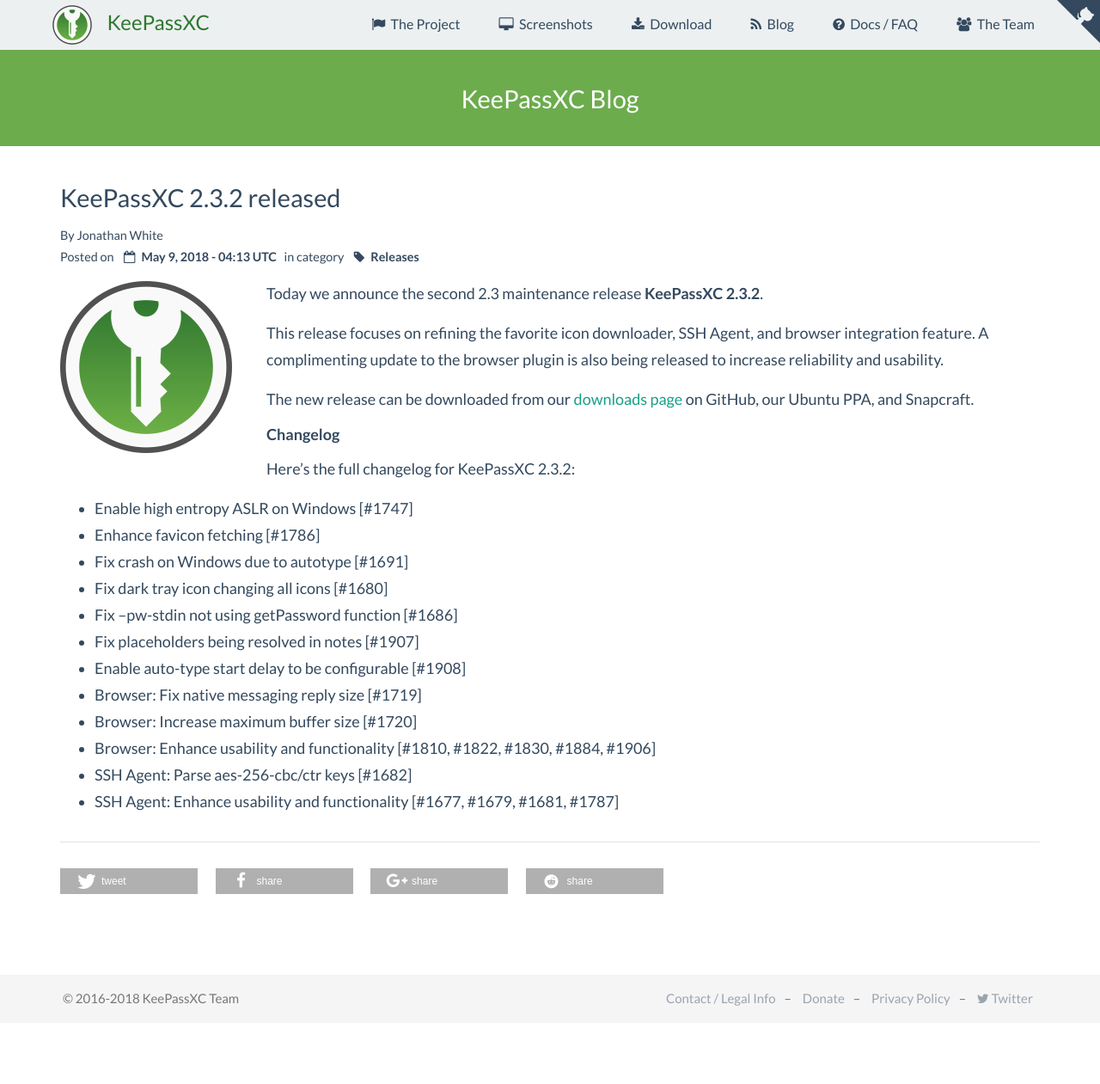
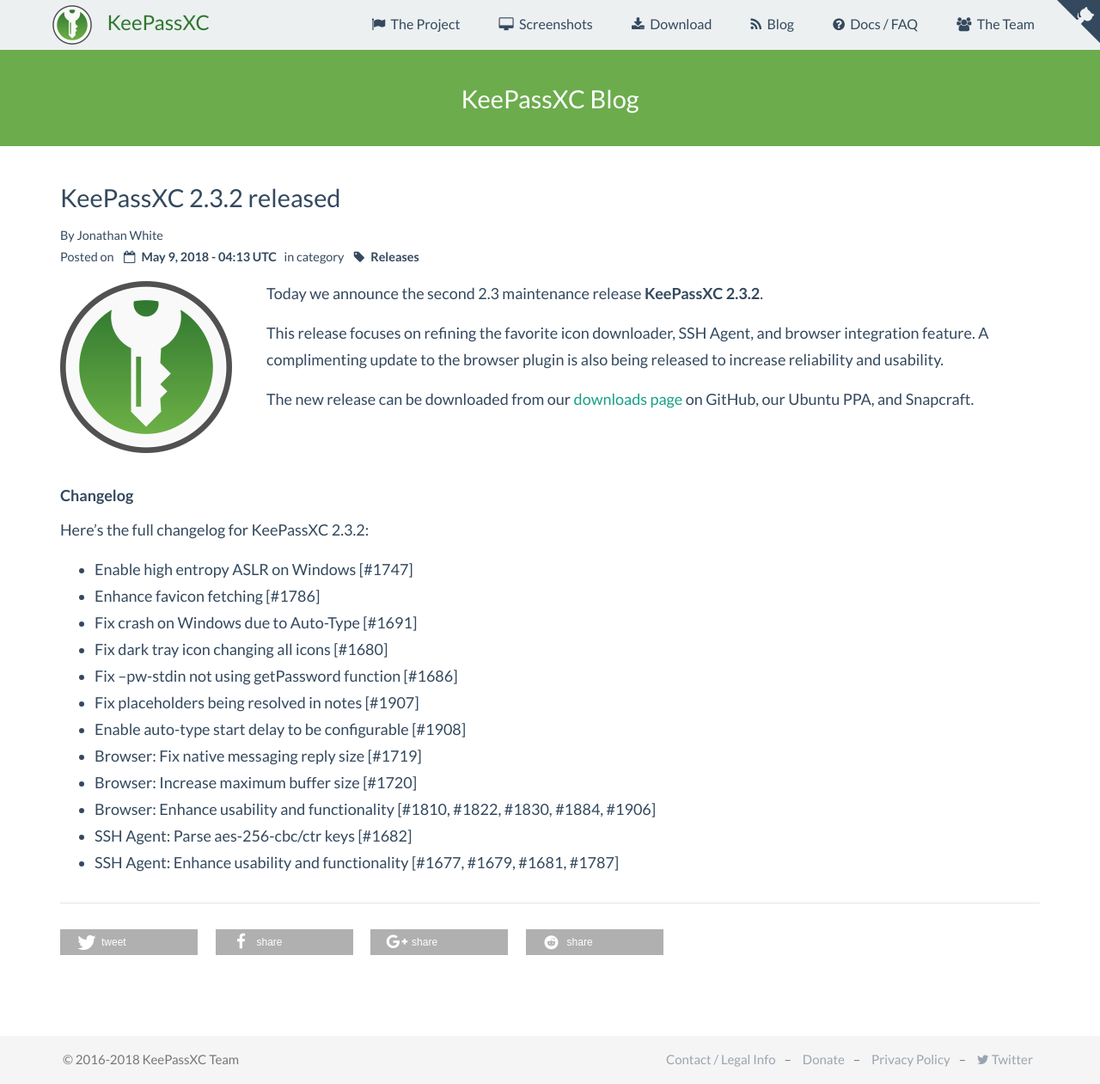
Before and after one commit to keepassxreboot/keepassxc-org, a Jekyll site: the page built from blog/_posts/2018-05-08-2.3.2-released.md, in a window 1280 px wide. Shown: the whole page at 86% size. Built offline with Jekyll 4.4.1, drawn with Linux system fonts in a browser that asks for light colours; comment, search, counter and statistics services are not loaded; before the commit the page ends 1190 px from its top, so only the background shows below that.

Commit message:
Add clear float to changelog heading

```diff
--- a/blog/_posts/2018-05-08-2.3.2-released.md
+++ b/blog/_posts/2018-05-08-2.3.2-released.md
@@ -24,13 +24,13 @@
 [downloads page](https://github.com/keepassxreboot/keepassxc/releases/tag/2.3.2)
 on GitHub, our Ubuntu PPA, and Snapcraft.
 
-##### Changelog
+<h5 id="changelog" style="clear: left">Changelog</h5>
 
 Here's the full changelog for KeePassXC 2.3.2:
 
 - Enable high entropy ASLR on Windows [#1747]
 - Enhance favicon fetching [#1786]
-- Fix crash on Windows due to autotype [#1691]
+- Fix crash on Windows due to Auto-Type [#1691]
 - Fix dark tray icon changing all icons [#1680]
 - Fix --pw-stdin not using getPassword function [#1686]
 - Fix placeholders being resolved in notes [#1907]
```
